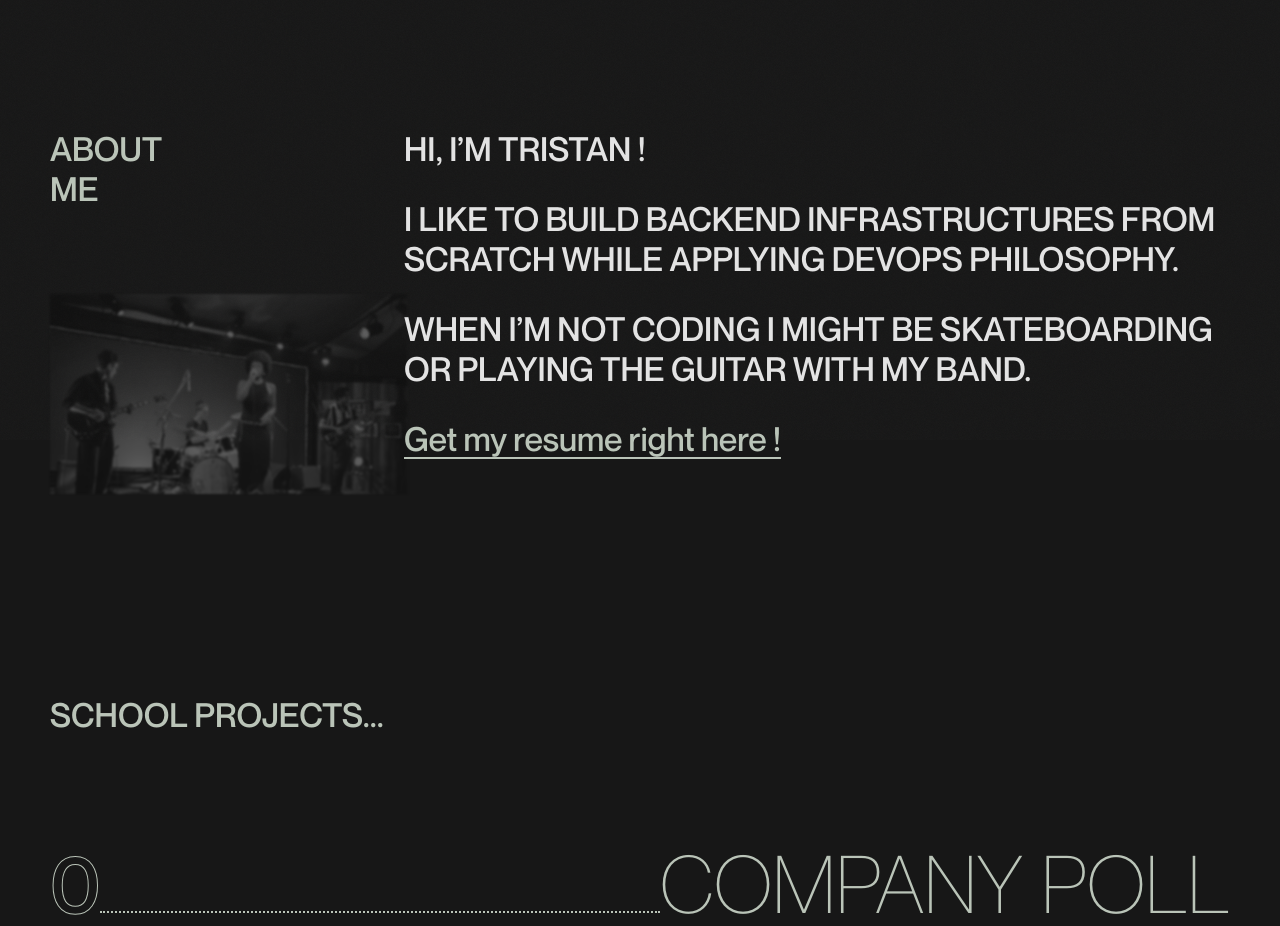
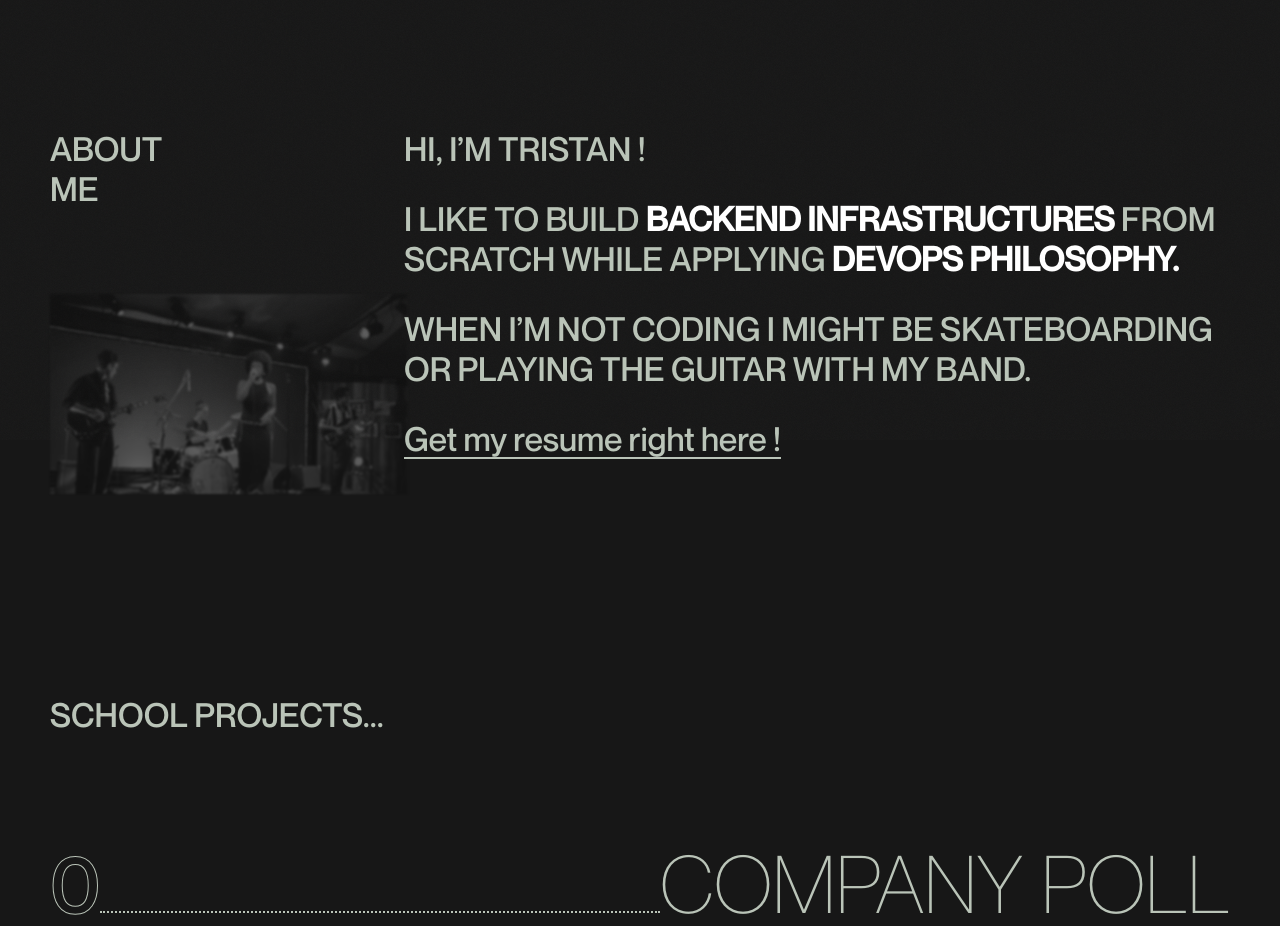
Before and after one commit to Courtcircuits/portfolio-2023, a React (Create React App) app: page / in a window 1280 px wide. Shown: the part 840-1766 px from the top of the page. Built offline with nearby package versions, Linux system fonts and the light colour scheme.

Commit message:
Consignes ppp bold

```diff
--- a/src/About.js
+++ b/src/About.js
@@ -39,8 +39,8 @@ class About extends React.Component{
                             </p>
                         </AppearingLine>
                         <AppearingLine>
-                            <p>I LIKE TO BUILD BACKEND INFRASTRUCTURES FROM SCRATCH WHILE APPLYING DEVOPS
-                                PHILOSOPHY.</p>
+                            <p>I LIKE TO BUILD <b>BACKEND INFRASTRUCTURES</b> FROM SCRATCH WHILE APPLYING <b>DEVOPS
+                                PHILOSOPHY.</b></p>
                         </AppearingLine>
                         <AppearingLine>
                             <p>WHEN I’M NOT CODING I MIGHT BE SKATEBOARDING OR PLAYING THE GUITAR WITH MY BAND.</p>
--- a/src/about.css
+++ b/src/about.css
@@ -79,7 +79,7 @@
 }
 
 p {
-
+    color: #BAC4B8;
     margin: 0px;
 }
 
@@ -144,6 +144,11 @@ p {
     z-index: 4;
 }
 
+#about b{
+    color : rgb(255, 255, 255);
+    font-weight: bolder;
+}
+
 #about a:hover::before{
     animation: underline_weird 0.7s;
 }
```
